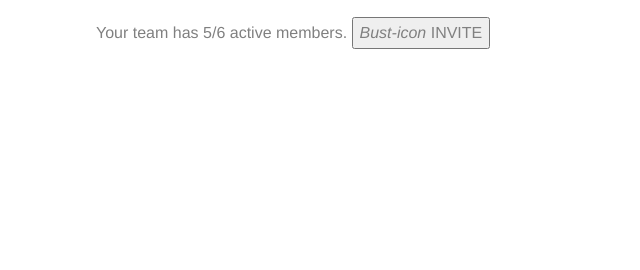
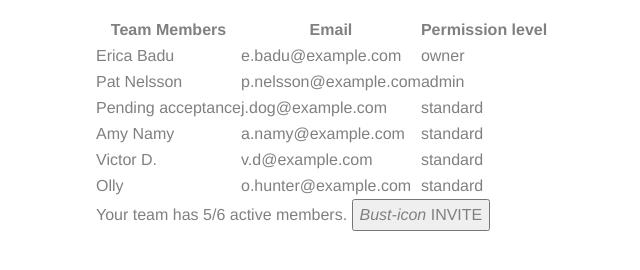
Before and after one commit to Timdavidcole/zapper-front-end-tim-cole, a plain HTML site: page index.html in a window 1280 px wide. Shown: the part 88-358 px from the top of the page, without its empty margins (31-671 px from the left). Drawn offline with Linux system fonts and the light colour scheme.

Commit message:
removed export

```diff
--- a/index.html
+++ b/index.html
@@ -29,7 +29,7 @@
             </div>
         </div>
     </div>
-    <script src="js/staticData.js"></script>
+    <script src="js/data.js"></script>
     <script src="js/helperFunctions.js"></script>
     <script src="js/plugins.js"></script>
     <script src="js/main.js"></script>
--- a/js/main.js
+++ b/js/main.js
@@ -40,5 +40,3 @@ function genTableBody(table, tableBody) {
 let membersTable = document.getElementById("members-table-main");
 genTableHead(membersTable, tableHeaders);
 genTableBody(membersTable, exampleTeamMembers);
-
-export default subtract
```
Also changed, not shown: js/data.js (renamed from js/staticData.js).
